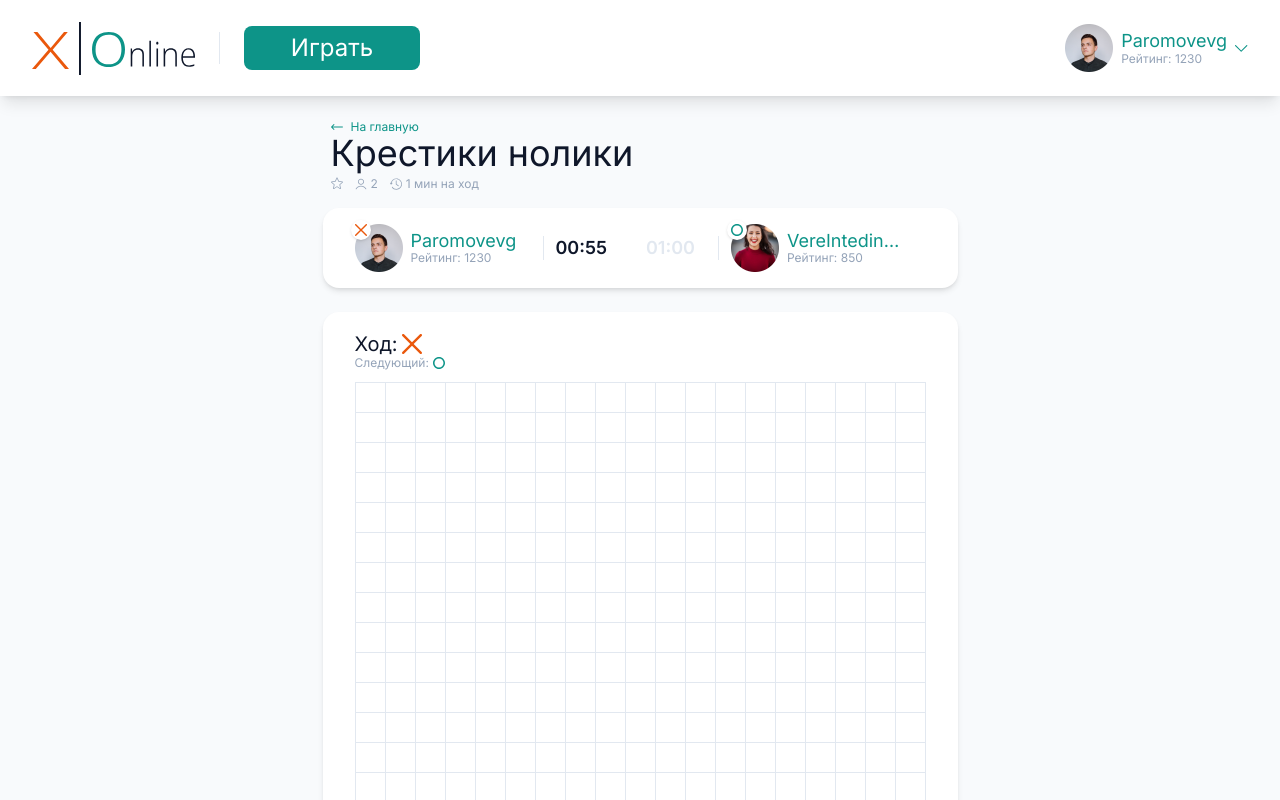
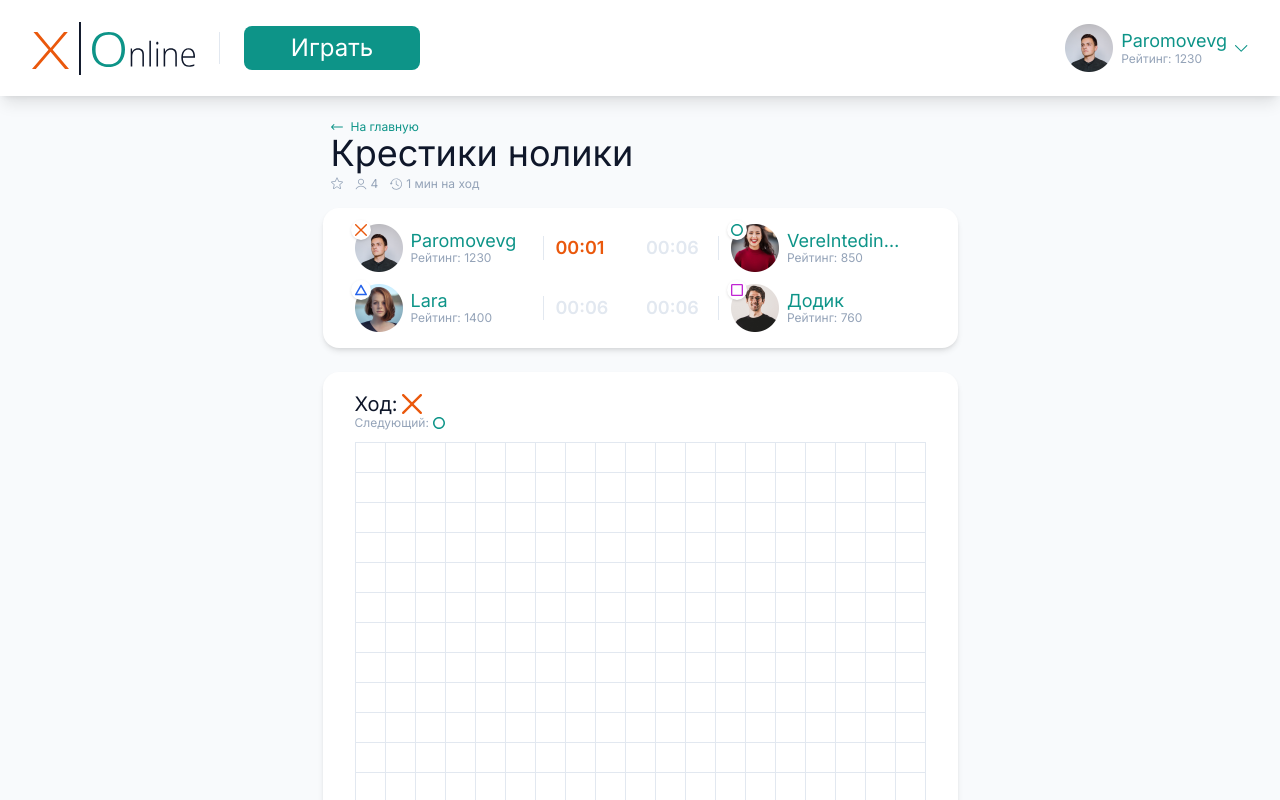
Before and after one commit to ivan1945kozhevnikov/tik-tak-toe-online, a Next.js app: page / in a window 1280 px wide. Shown: the top 800 px of the page. Built offline with nearby package versions, Linux system fonts and the light colour scheme.

Commit message:
Добавил победу по времени

```diff
--- a/components/game/game-field.jsx
+++ b/components/game/game-field.jsx
@@ -9,6 +9,7 @@
   nextMove,
   handleCellClick,
   winnerSequence,
+  winnerSymbol,
 }) {
   const actions = (
     <>
@@ -33,6 +34,7 @@
           <GameCell
             key={index}
             isWinner={winnerSequence?.includes(index)}
+            disabled={!!winnerSymbol}
             onClick={() => {
               handleCellClick(index);
             }}
@@ -45,9 +47,10 @@
   );
 }
 
-function GameCell({ children, onClick, isWinner }) {
+function GameCell({ children, onClick, isWinner, disabled }) {
   return (
     <button
+      disabled={disabled}
       onClick={onClick}
       className={clsx(
         "border border-slate-200 -ml-px -mt-px flex items-center justify-center",
--- a/components/game/game-info.jsx
+++ b/components/game/game-info.jsx
@@ -39,7 +39,13 @@
   },
 ];
 
-export function GameInfo({ className, playersCount, currentMove }) {
+export function GameInfo({
+  className,
+  playersCount,
+  currentMove,
+  isWinner,
+  onPlayerTimeOver,
+}) {
   return (
     <div
       className={clsx(
@@ -52,15 +58,18 @@
           key={player.id}
           playerInfo={player}
           isRight={index % 2 === 1}
-          isTimerRunning={currentMove === player.symbol}
+          onTimeOver={() => {
+            onPlayerTimeOver(player.symbol);
+          }}
+          isTimerRunning={currentMove === player.symbol && !isWinner}
         />
       ))}
     </div>
   );
 }
 
-function PlayerInfo({ playerInfo, isRight, isTimerRunning }) {
-  const [seconds, setSeconds] = useState(60);
+function PlayerInfo({ playerInfo, isRight, isTimerRunning, onTimeOver }) {
+  const [seconds, setSeconds] = useState(6);
 
   const minutesString = String(Math.floor(seconds / 60)).padStart(2, "0");
   const secondsString = String(seconds % 60).padStart(2, "0");
@@ -79,6 +88,13 @@
       };
     }
   }, [isTimerRunning]);
+
+  useEffect(() => {
+    if (seconds === 0) {
+      onTimeOver();
+    }
+    // eslint-disable-next-line react-hooks/exhaustive-deps
+  }, [seconds]);
 
   const getTimerColor = () => {
     if (isTimerRunning) {
@@ -105,7 +121,7 @@
         className={clsx(
           "text-lg font-semibold w-[60px]",
           isRight && "order-1",
-          isDanger ? "text-orange-600" : getTimerColor(),
+          getTimerColor(),
         )}
       >
         {minutesString}:{secondsString}
--- a/components/game/model.js
+++ b/components/game/model.js
@@ -1,7 +1,9 @@
 import { MOVE_ORDER } from "./constants";
 
-export function getNextMove(currentMove, playersCount) {
-  const slicedMoveOrder = MOVE_ORDER.slice(0, playersCount);
+export function getNextMove(currentMove, playersCount, playersTimeOver) {
+  const slicedMoveOrder = MOVE_ORDER.slice(0, playersCount).filter((symbol) =>
+    !playersTimeOver.includes(symbol),
+  );
   const nextMoveIndex = slicedMoveOrder.indexOf(currentMove) + 1;
   return slicedMoveOrder[nextMoveIndex] ?? slicedMoveOrder[0];
 }
--- a/components/game/use-game-state.js
+++ b/components/game/use-game-state.js
@@ -3,13 +3,19 @@
 import { compuuteWinner, getNextMove } from "./model";
 
 export function useGameState(playersCount) {
-  const [{ cells, currentMove }, setGameState] = useState(() => ({
-    cells: new Array(19 * 19).fill(null),
-    currentMove: GAME_SIMBOLS.CROSS,
-  }));
+  const [{ cells, currentMove, playersTimeOver }, setGameState] = useState(
+    () => ({
+      cells: new Array(19 * 19).fill(null),
+      currentMove: GAME_SIMBOLS.CROSS,
+      playersTimeOver: [],
+    }),
+  );
 
   const winnerSequence = compuuteWinner(cells);
-  const nextMove = getNextMove(currentMove, playersCount);
+  const nextMove = getNextMove(currentMove, playersCount, playersTimeOver);
+
+  const winnerSymbol =
+    nextMove === currentMove ? currentMove : winnerSequence?.[0];
 
   const handleCellClick = (index) => {
     setGameState((lastGameState) => {
@@ -19,9 +25,27 @@
 
       return {
         ...lastGameState,
-        currentMove: getNextMove(lastGameState.currentMove, playersCount),
+        currentMove: getNextMove(
+          lastGameState.currentMove,
+          playersCount,
+          playersTimeOver,
+        ),
         cells: lastGameState.cells.map((cell, i) =>
           i === index ? lastGameState.currentMove : cell,
+        ),
+      };
+    });
+  };
+
+  const handlePlayerTimeOver = (symbol) => {
+    setGameState((lastGameState) => {
+      return {
+        ...lastGameState,
+        playersTimeOver: [...lastGameState.playersTimeOver, symbol],
+        currentMove: getNextMove(
+          lastGameState.currentMove,
+          playersCount,
+          lastGameState.playersTimeOver,
         ),
       };
     });
@@ -32,6 +56,8 @@
     currentMove,
     nextMove,
     handleCellClick,
+    handlePlayerTimeOver,
     winnerSequence,
+    winnerSymbol,
   };
 }
--- a/pages/index.jsx
+++ b/pages/index.jsx
@@ -6,11 +6,19 @@
   useGameState,
 } from "../components/game";
 import { Header } from "../components/header";
+import { GameSymbol } from "../components/game/game-symbol";
 
 export default function HomePage() {
-  const [playersCount] = useState(2);
-  const { cells, currentMove, nextMove, handleCellClick, winnerSequence } =
-    useGameState(playersCount);
+  const [playersCount] = useState(4);
+  const {
+    cells,
+    currentMove,
+    nextMove,
+    handleCellClick,
+    winnerSequence,
+    handlePlayerTimeOver,
+    winnerSymbol,
+  } = useGameState(playersCount);
 
   return (
     <div className="bg-slate-50 min-h-screen">
@@ -21,7 +29,15 @@
           className="mt-4"
           playersCount={playersCount}
           currentMove={currentMove}
+          isWinner={!!winnerSymbol}
+          onPlayerTimeOver={handlePlayerTimeOver}
         />
+        {winnerSymbol && (
+          <div className="my-4">
+            <GameSymbol symbol={winnerSymbol} />
+          </div>
+        )}
+
         <GameField
           className="mt-6"
           cells={cells}
@@ -29,6 +45,7 @@
           nextMove={nextMove}
           handleCellClick={handleCellClick}
           winnerSequence={winnerSequence}
+          winnerSymbol={winnerSymbol}
         />
       </main>
     </div>
```
